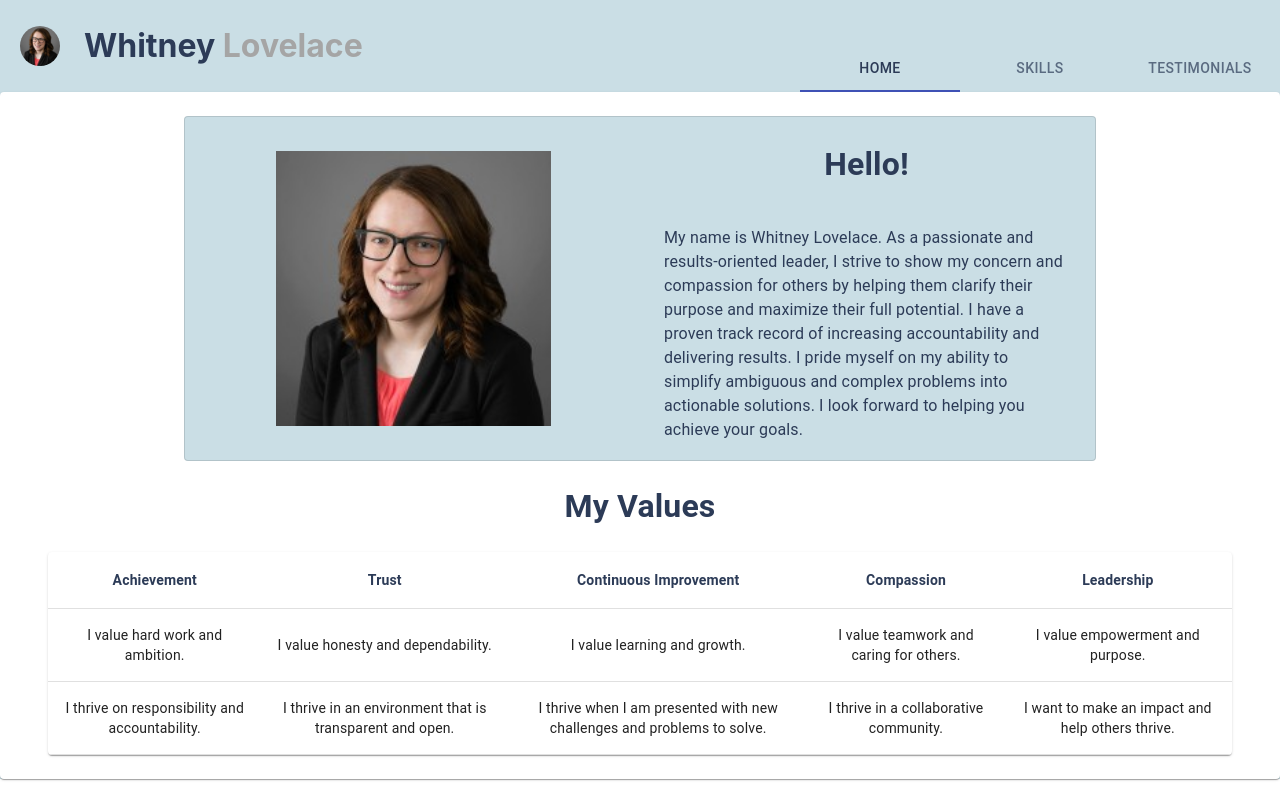
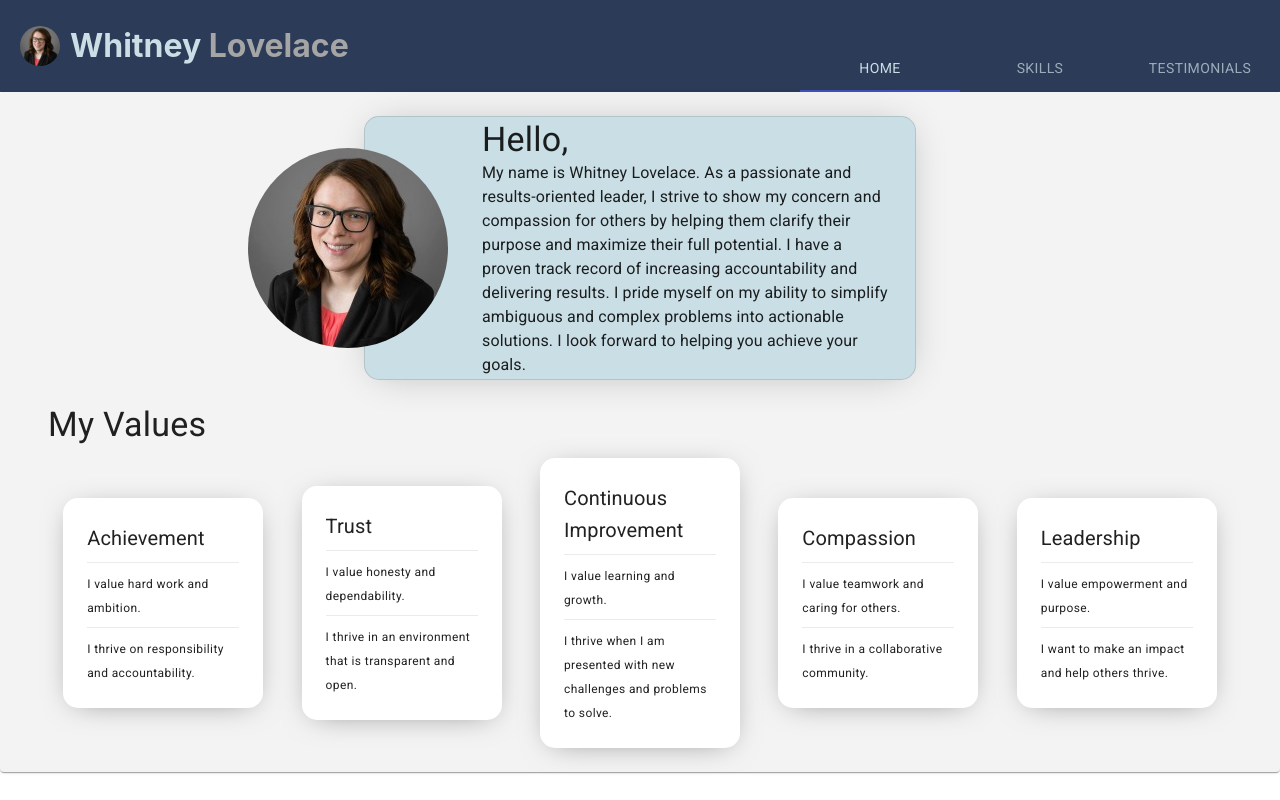
Before and after one commit to grey-lovelace/react-resume, a React (Create React App) app: page / in a window 1280 px wide. Built offline with nearby package versions, Linux system fonts and the light colour scheme.

Commit message:
redesign and use typography

```diff
--- a/package.json
+++ b/package.json
@@ -3,6 +3,7 @@
   "version": "0.1.0",
   "private": true,
   "dependencies": {
+    "@fontsource/roboto": "^4.5.3",
     "@material-ui/core": "^4.12.3",
     "@testing-library/jest-dom": "^5.16.2",
     "@testing-library/react": "^12.1.2",
--- a/src/App.css
+++ b/src/App.css
@@ -5,33 +5,38 @@
 }
 
 * {
-  color: var(--secondary-color);
+  /* color: var(--secondary-color); */
   /* font-family: Verdana */
 }
 
 .top-banner {
-  background-color: var(--primary-color);
-  color: var(--secondary-color)
+  background-color: var(--secondary-color);
+  color: var(--primary-color)
 }
 
 .navbar {
   align-self: end;
+  /* background-color: var(--primary-color); */
 }
 
 .name-plate {
   padding: 5px;
   padding-left: 20px;
-  min-width: 380px;
-  text-align: left;
+  min-width: 360px;
+  text-align: left !important;
+}
+
+.avatar {
+  margin-right: 10px;
 }
 
 .MuiPaper-root {
   background-color: var(--primary-color);
 }
 
-/* .first-name {
-  color: var(--secondary-color);
-} */
+.first-name {
+  color: var(--primary-color);
+}
 
 .last-name {
   color: var(--tertiary-color);
@@ -56,21 +61,23 @@
 }
 
 .testimonial-card {
-  padding-bottom: 15px
+  padding-bottom: 20px;
+  margin: 10px
+}
+
+.testimonial-quote {
+  padding: 15px;
 }
 
 .bold {
   font-weight: bold;
+  word-wrap: normal;
 }
 
 .profile-pic {
   padding: 15px;
-  height: 275px;
-
-}
-
-.values-div {
-  text-align: center;
+  border-radius: 200px;
+  margin-right: 130px;
 }
 
 .skill-type {
@@ -80,8 +87,21 @@
 
 .skill-details {
   text-align: center;
+  padding: 10px
 }
 
 .thick-divider {
   border-width: 15px;
 }
+
+.value-card{
+  width: 150px;
+  text-align: center;
+  background-color: var(--secondary-color);
+}
+
+@media screen and (max-width: 959px) {
+  .profile-pic {
+    margin-right: 0px
+  }
+}
--- a/src/App.js
+++ b/src/App.js
@@ -7,13 +7,18 @@ import Home from './components/Home'
 import NamePlate from './components/NamePlate'
 import NavBar from './components/NavBar'
 import TabPanel from './components/TabPanel'
+import { withStyles } from "@material-ui/core/styles";
+import useStyles from 'useStyles'
+import '@fontsource/roboto';
 
 function App() {
   const [currentTab, setCurrentTab] = useState('Home');
 
+  const classes = useStyles();
+
   return (
-    <div className={"top-banner"}>
-      <Grid container>
+    <div >
+      <Grid container className={"top-banner"}>
         <Grid item xs={12} md={4}>
           <NamePlate />
         </Grid>
@@ -21,7 +26,7 @@ function App() {
           <NavBar currentValue={currentTab} handleChange={setCurrentTab}/>
         </Grid>
       </Grid>
-      <Paper>
+      <Paper className={classes.root}>
         <TabPanel currentTab={currentTab} tabName={'Home'}>
           <Home />
         </TabPanel>
--- a/src/components/Home.js
+++ b/src/components/Home.js
@@ -1,7 +1,8 @@
-import { Container, Grid, Paper, Table, TableBody, TableCell, TableContainer, TableHead, TableRow } from "@material-ui/core";
+import { Box, Container, Grid, Paper, Table, TableBody, TableCell, TableContainer, TableHead, TableRow, Typography } from "@material-ui/core";
 import React from "react";
 import useStyles from "useStyles";
 import profilePic from '../images/profile.jpeg';
+import Values from "./Values";
 
 function Home() {
 
@@ -9,16 +10,23 @@ function Home() {
 
     return (
         <div>
-            <Container maxWidth='md'>
+            <Container maxWidth='sm'>
                 <Paper elevation={3} variant="outlined" className={classes.paperRoot}>
                     <Grid container >
-                        <Grid item container justify='center' alignItems="center" xs={12} md={6}>
+                        <Grid container item justify='center' alignItems="center" xs={12} md={2}>
                             <img className='profile-pic' src={profilePic} />
                         </Grid>
-                        <Grid item container justify='center' xs={12} md={6}>
-                            <h1>Hello!</h1>
+                        <Grid container item xs={12} md={10}>
                             <Container>
-                                <p>My name is Whitney Lovelace. As a passionate
+                                <Typography
+                                    variant={"h4"}
+                                >
+                                    Hello,
+                                </Typography>
+                                <Typography
+                                    // variant={"body2"}
+                                >
+                                    My name is Whitney Lovelace. As a passionate
                                     and results-oriented leader, I strive to show my
                                     concern and compassion for others by helping
                                     them clarify their purpose and maximize their
@@ -29,46 +37,14 @@ function Home() {
                                     actionable solutions. I look forward to helping
 
                                     you achieve your goals.
-                                </p>
+                                </Typography>
                             </Container>
                         </Grid>
                     </Grid>
                 </Paper>
             </Container>
-            <Container maxWidth='lg'>
-                <div className='values-div'>
-                    <h1>My Values</h1>
-                </div>
-                <TableContainer component={Paper}>
-                    <Table aria-label="simple table" className='myTable'>
-                        <TableHead>
-                            <TableRow>
-                                <TableCell align="center"><span className='bold'>Achievement</span></TableCell>
-                                <TableCell align="center"><span className='bold'>Trust</span></TableCell>
-                                <TableCell align="center"><span className='bold'>Continuous Improvement</span></TableCell>
-                                <TableCell align="center"><span className='bold'>Compassion</span></TableCell>
-                                <TableCell align="center"><span className='bold'>Leadership</span></TableCell>
-                            </TableRow>
-                        </TableHead>
-                        <TableBody>
-                            <TableRow key={0}>
-                                <TableCell align="center">I value hard work and ambition.</TableCell>
-                                <TableCell align="center">I value honesty and dependability.</TableCell>
-                                <TableCell align="center">I value learning and growth.</TableCell>
-                                <TableCell align="center">I value teamwork and caring for others.</TableCell>
-                                <TableCell align="center">I value empowerment and purpose.</TableCell>
-                            </TableRow>
-                            <TableRow key={1}>
-                                <TableCell align="center">I thrive on responsibility and accountability.</TableCell>
-                                <TableCell align="center">I thrive in an environment that is transparent and open.</TableCell>
-                                <TableCell align="center">I thrive when I am presented with new challenges and problems to solve.</TableCell>
-                                <TableCell align="center">I thrive in a collaborative community.</TableCell>
-                                <TableCell align="center">I want to make an impact and help others thrive.</TableCell>
-                            </TableRow>
-                        </TableBody>
-                    </Table>
-                </TableContainer>
-            </Container>
+            <br></br>
+            <Values />
         </div>
     )
 }
--- a/src/components/NamePlate.js
+++ b/src/components/NamePlate.js
@@ -4,9 +4,9 @@ import profilePic from '../images/profile.jpeg';
 
 const NamePlate = () => {
     return (
-            <Grid container alignItems='center' spacing={3} className='name-plate'>
+            <Grid container alignItems='center' className='name-plate'>
                 <Grid item >
-                    <Avatar src={profilePic} />
+                    <Avatar src={profilePic} className='avatar'/>
                 </Grid>
                 <Grid item >
                     <h1>
--- a/src/components/Skills.js
+++ b/src/components/Skills.js
@@ -1,4 +1,4 @@
-import { Container, Grid } from "@material-ui/core";
+import { Container, Grid, Typography } from "@material-ui/core";
 import React from "react";
 import Skill from "./Skill";
 
@@ -66,7 +66,7 @@ function Skills() {
     return (
         <div>
             <Container maxWidth='lg'>
-                <h1>Skills</h1>
+                <Typography variant={"h4"} gutterBottom>Skills</Typography>
                 <Grid container >
                     {skills.map(skill => {
                         return <Skill
--- a/src/components/TestimonialCard.js
+++ b/src/components/TestimonialCard.js
@@ -1,4 +1,4 @@
-import { Container, Grid, Paper } from "@material-ui/core";
+import { Container, Grid, Paper, Typography } from "@material-ui/core";
 import React from "react";
 import useStyles from "useStyles";
 
@@ -10,8 +10,8 @@ function TestimonialCard(props) {
         <Grid item xs={12} className='testimonial-card' >
             <Paper className={classes.paperRoot}>
                 <Container>
-                    <p className="testimonial-quote">{props.quote}</p>
-                    <p className="testimonial-author">- {props.author}</p>
+                    <Typography className="testimonial-quote">{props.quote}</Typography>
+                    <Typography style={{ fontWeight: 600, textAlign: 'right', padding: '15px' }}>- {props.author}</Typography>
                 </Container>
             </Paper>
         </Grid>
--- a/src/components/Testimonials.js
+++ b/src/components/Testimonials.js
@@ -1,4 +1,4 @@
-import { Container, Grid } from "@material-ui/core";
+import { Container, Grid, Typography } from "@material-ui/core";
 import React from "react";
 import TestimonialCard from "./TestimonialCard";
 
@@ -29,7 +29,7 @@ function Testimonials() {
     return(
         <div>
             <Container maxWidth='lg'>
-            <h1 >Testimonials</h1>
+            <Typography variant="h4" gutterBottom>Testimonials</Typography>
                 <Grid container className='testimonial-cards-container'>
                     {testimonials.map(testimonial => {
                         return <TestimonialCard
--- /dev/null
+++ b/src/components/Values.js
@@ -0,0 +1,78 @@
+import { Box, Card, CardContent, Chip, Container, Divider, Grid, GridList, GridListTile, Paper, Table, TableBody, TableCell, TableContainer, TableHead, TableRow, Typography } from "@material-ui/core";
+import React from "react";
+import useStyles from "useStyles";
+
+function Values() {
+    const values = [
+        {
+            title: 'Achievement',
+            item1: 'I value hard work and ambition.',
+            item2: 'I thrive on responsibility and accountability.'
+        },
+        {
+            title: 'Trust',
+            item1: 'I value honesty and dependability.',
+            item2: 'I thrive in an environment that is transparent and open.'
+        },
+        {
+            title: 'Continuous Improvement',
+            item1: 'I value learning and growth.',
+            item2: 'I thrive when I am presented with new challenges and problems to solve.'
+        },
+        {
+            title: 'Compassion',
+            item1: 'I value teamwork and caring for others.',
+            item2: 'I thrive in a collaborative community.'
+        },
+        {
+            title: 'Leadership',
+            item1: 'I value empowerment and purpose.',
+            item2: 'I want to make an impact and help others thrive.'
+        },
+    ];
+
+    const classes = useStyles();
+
+    return (
+        <Container maxWidth='lg'>
+            <Box className='values-div'>
+                <Typography
+                    variant={"h4"}
+                    gutterBottom
+                >
+                    My Values
+                </Typography>
+            </Box>
+            <Grid container justify='space-around' alignItems="center" spacing={1}>
+                {values.map(value => {
+                    return <Grid item>
+                        <Card className={classes.card}>
+                            <CardContent className={classes.content}>
+                                <Typography
+                                    variant={"h6"}
+                                    gutterBottom
+                                >
+                                    {value.title}
+                                </Typography>
+                                <Divider className={classes.divider} light />
+                                <Typography
+                                    variant={"caption"}
+                                >
+                                    {value.item1}
+                                </Typography>
+                                <Divider className={classes.divider} light />
+                                <Typography
+                                    variant={"caption"}
+                                >
+                                    {value.item2}
+                                </Typography>
+                            </CardContent>
+                        </Card>
+                    </Grid>
+                })}
+            </Grid>
+        </Container>
+    )
+}
+
+export default Values;
--- a/src/useStyles.js
+++ b/src/useStyles.js
@@ -1,14 +1,57 @@
 const { makeStyles } = require("@material-ui/core");
 
 const useStyles = makeStyles(theme => ({
+    root: {
+      backgroundColor: '#F3F3F3'
+    },
     paperRoot: {
       backgroundColor: '#cadee5',
-      padding: '2px'
+      padding: '2px',
+      margin: "auto",
+      transition: "0.3s",
+      borderRadius: '15px',
+      boxShadow: "0 2px 40px -12px rgba(0,0,0,0.3)",
+      "&:hover": {
+        boxShadow: "0 4px 70px -12.125px rgba(0,0,0,0.3)"
+      }
     },
     thickDivider: {
       height: 4,
       color: '#cadee5'
-    }
+    },
+    card: {
+      maxWidth: 200,
+      margin: "auto",
+      transition: "0.3s",
+      borderRadius: '15px',
+      boxShadow: "0 4px 30px -12px rgba(0,0,0,0.5)",
+      "&:hover": {
+        boxShadow: "0 8px 50px -12.125px rgba(0,0,0,0.5)"
+      }
+    },
+    media: {
+      paddingTop: "56.25%"
+    },
+    content: {
+      textAlign: "left",
+      padding: theme.spacing.unit * 3
+    },
+    divider: {
+      margin: `${theme.spacing.unit * 1}px 0`
+    },
+    heading: {
+      fontWeight: "bold"
+    },
+    subheading: {
+      lineHeight: 1.8
+    },
+    avatar: {
+      display: "inline-block",
+      border: "2px solid white",
+      "&:not(:first-of-type)": {
+        marginLeft: -theme.spacing.unit
+      }
+    },
 }));
 
 export default useStyles
```
Also changed, not shown: src/components/Skill.js (+13 -8 lines), 1 other file (tests, documents, lock files or other folders).
